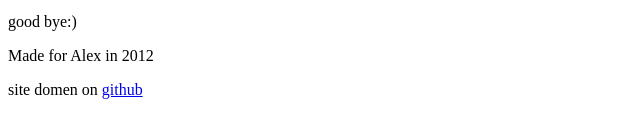
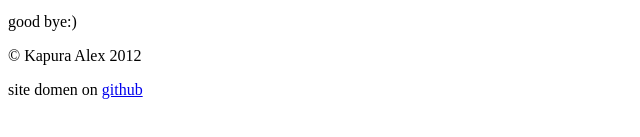
Before and after one commit to mandarinke/mysite, a plain HTML site: page index.html in a window 1280 px wide. Shown: the part 267-404 px from the top of the page, 0-640 px from the left. Drawn offline with Linux system fonts and the light colour scheme.

Commit message:
Update index.html

```diff
--- a/index.html
+++ b/index.html
@@ -13,7 +13,7 @@
 <p> skype [ru]</a></p>
 <p> all questions in my private in VK, Facebook and twitter </p>
 <p> good bye:) </p>
-<p> Made for Alex in 2012</p>
+<p> © Kapura Alex  2012</p>
 <p> site domen on <a href="http://github.com"> github </a></p>
 </body>
 </html>
```
